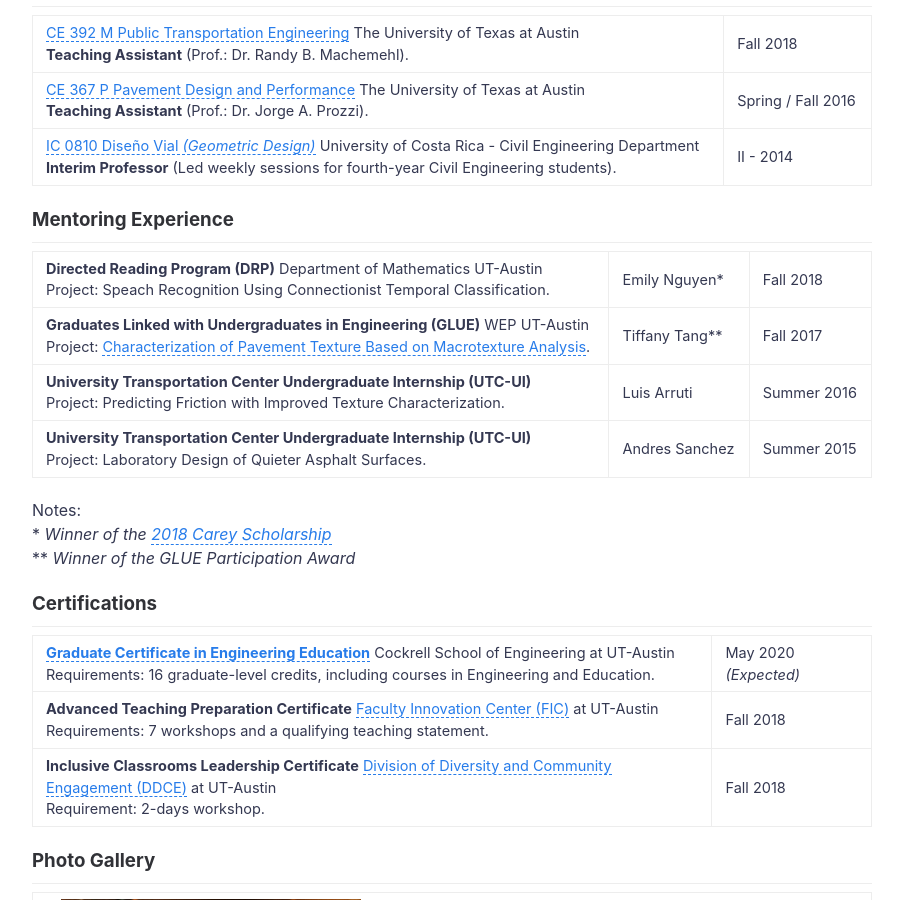
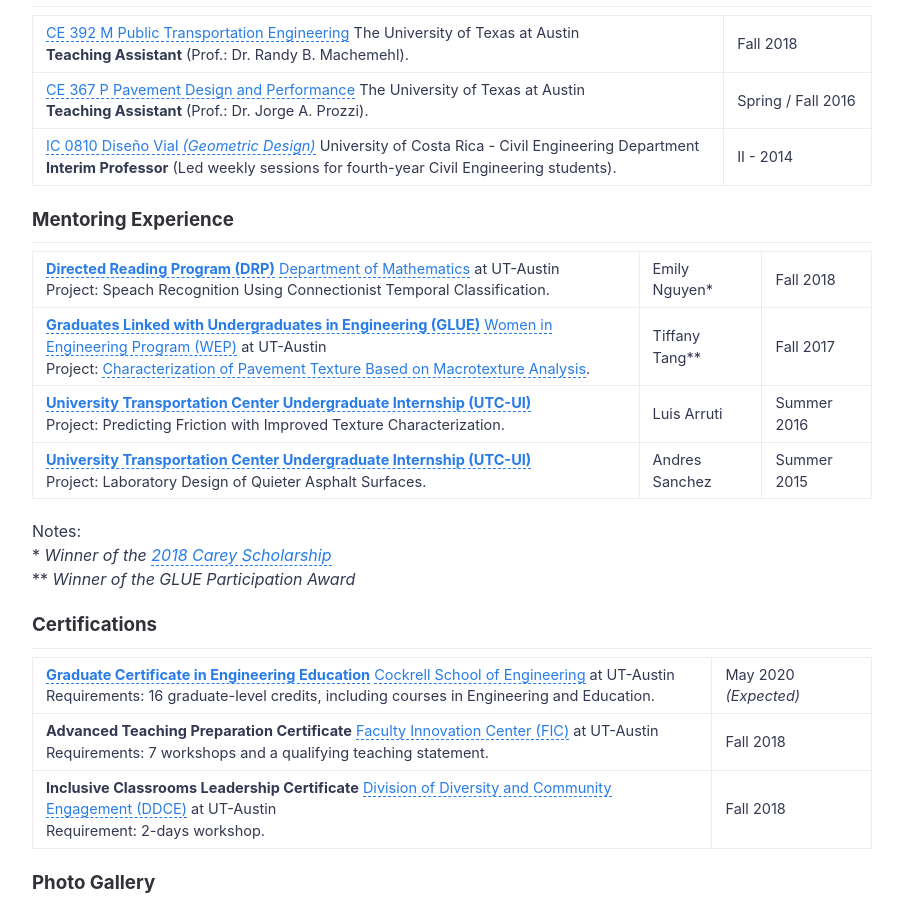
Before and after one commit to nzunigag/nzunigag.github.io, a Jekyll site: the page built from teaching.md, in a window 1280 px wide and 900 px high, scrolled down 507 px. Shown: the whole window, without its empty margins (188-1091 px from the left). Built offline with Jekyll 4.4.1, drawn with Linux system fonts in a browser that asks for light colours.

Commit message:
Update teaching.md

```diff
--- a/teaching.md
+++ b/teaching.md
@@ -20,10 +20,10 @@ ___
 ### Mentoring Experience
 ___
 
-<b>Directed Reading Program (DRP)</b> Department of Mathematics UT-Austin<br> Project: Speach Recognition Using Connectionist Temporal Classification. | Emily Nguyen*  | Fall 2018<br>
-<b>Graduates Linked with Undergraduates in Engineering (GLUE)</b> WEP UT-Austin<br> Project: [Characterization of Pavement Texture Based on Macrotexture Analysis](/downloads/2017_GLUE.pdf). | Tiffany Tang** | Fall 2017<br>
-<b>University Transportation Center Undergraduate Internship (UTC-UI)</b><br> Project: Predicting Friction with Improved Texture Characterization. | Luis Arruti | Summer 2016<br>
-<b>University Transportation Center Undergraduate Internship (UTC-UI)</b><br> Project: Laboratory Design of Quieter Asphalt Surfaces. | Andres Sanchez | Summer 2015
+<b>[Directed Reading Program (DRP)](https://web.ma.utexas.edu/users/drp/about.html)</b> [Department of Mathematics](https://www.ma.utexas.edu/) at UT-Austin<br> Project: Speach Recognition Using Connectionist Temporal Classification. | Emily Nguyen*  | Fall 2018<br>
+<b>[Graduates Linked with Undergraduates in Engineering (GLUE)](http://www.engr.utexas.edu/wep/career/glue)</b> [Women in Engineering Program (WEP)](http://www.engr.utexas.edu/wep) at UT-Austin<br> Project: [Characterization of Pavement Texture Based on Macrotexture Analysis](/downloads/2017_GLUE.pdf). | Tiffany Tang** | Fall 2017<br>
+<b>[University Transportation Center Undergraduate Internship (UTC-UI)](https://ctr.utexas.edu/research/d-stop/education/utc-undergraduate-internship/)</b><br> Project: Predicting Friction with Improved Texture Characterization. | Luis Arruti | Summer 2016<br>
+<b>[University Transportation Center Undergraduate Internship (UTC-UI)](https://ctr.utexas.edu/research/d-stop/education/utc-undergraduate-internship/)</b><br> Project: Laboratory Design of Quieter Asphalt Surfaces. | Andres Sanchez | Summer 2015
 
 Notes:<br>
 *<i>   Winner of the [2018 Carey Scholarship](https://www.ices.utexas.edu/about/news/531/)</i><br>
@@ -33,7 +33,7 @@ Notes:<br>
 ### Certifications
 ___
 
-<b>[Graduate Certificate in Engineering Education](http://www.engr.utexas.edu/graduate/certificate-engineering-education)</b> Cockrell School of Engineering at UT-Austin<br>Requirements: 16 graduate-level credits, including courses in Engineering and Education. | May 2020 <i>(Expected)</i> <br>
+<b>[Graduate Certificate in Engineering Education](http://www.engr.utexas.edu/graduate/certificate-engineering-education)</b> [Cockrell School of Engineering](http://www.engr.utexas.edu/) at UT-Austin<br>Requirements: 16 graduate-level credits, including courses in Engineering and Education. | May 2020 <i>(Expected)</i> <br>
 <b>Advanced Teaching Preparation Certificate</b> [Faculty Innovation Center (FIC)](https://facultyinnovate.utexas.edu/gsd) at UT-Austin<br>Requirements: 7 workshops and a qualifying teaching statement. | Fall 2018<br>
 <b>Inclusive Classrooms Leadership Certificate</b> [Division of Diversity and Community Engagement (DDCE)](https://diversity.utexas.edu/) at UT-Austin<br>Requirement: 2-days workshop. | Fall 2018<br>
 
```
